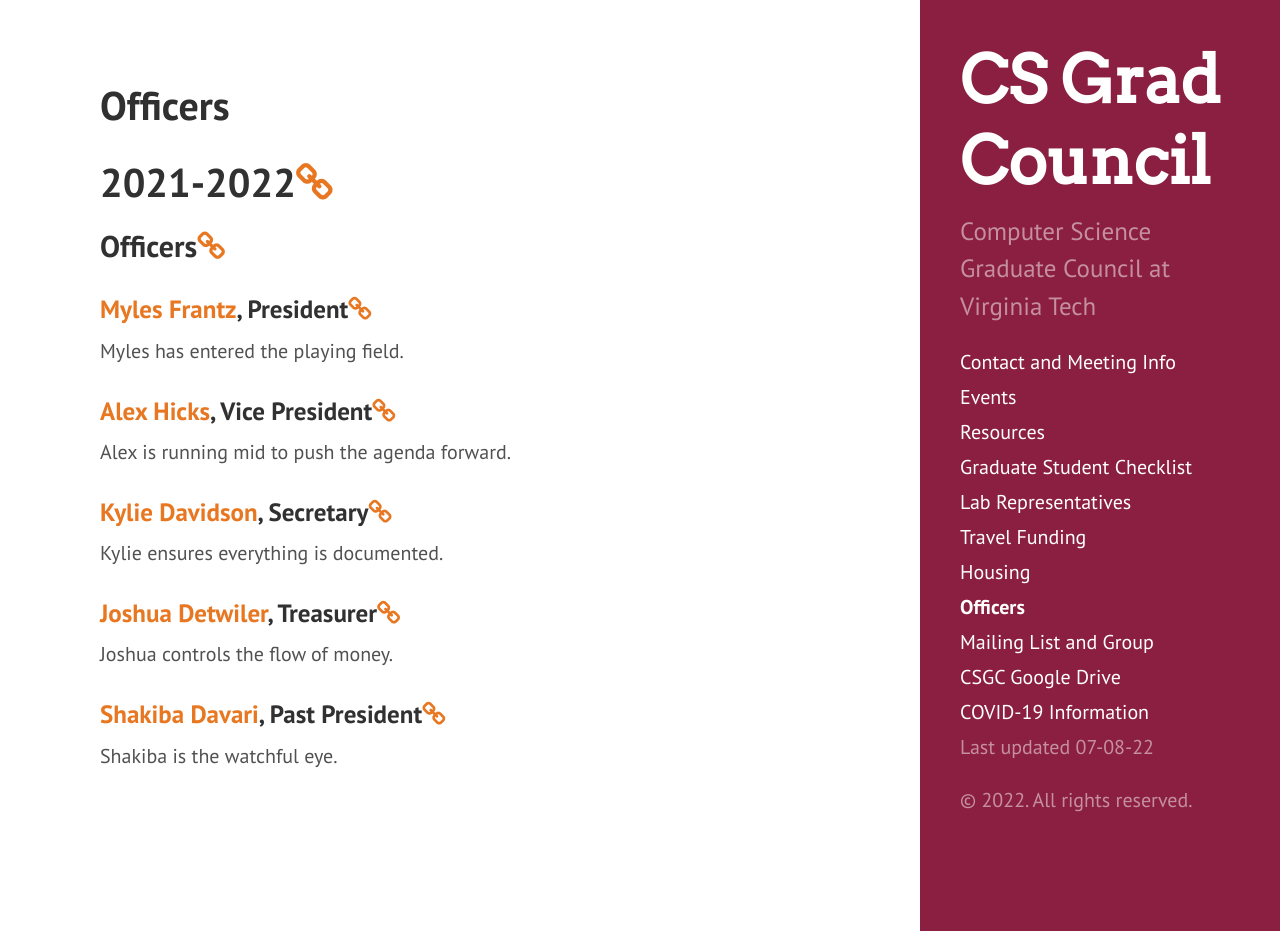
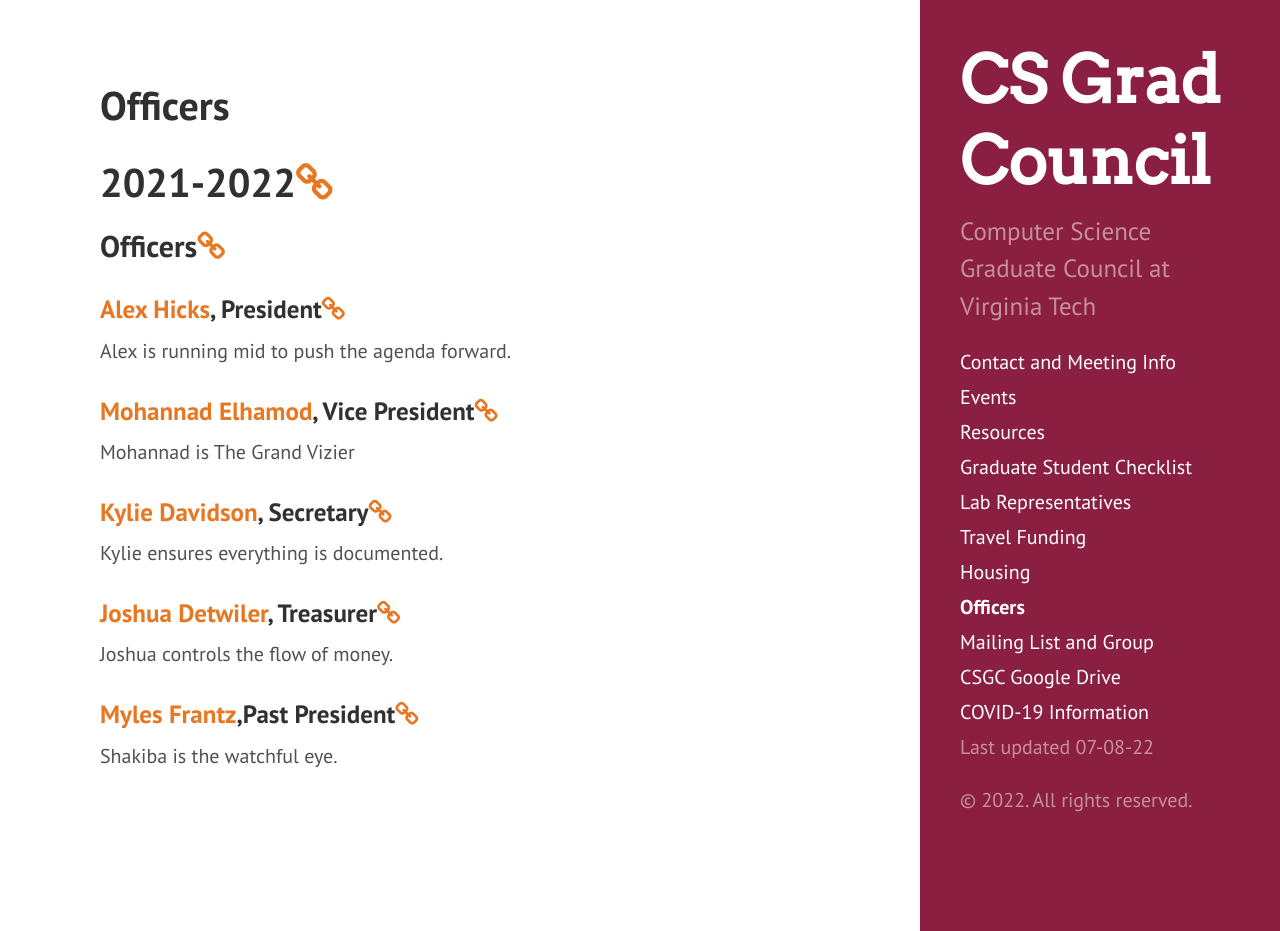
Before and after one commit to CSGraduateCouncil-VirginiaTech/csgc-website, a Jekyll site: the page built from officers.md, in a window 1280 px wide and 931 px high. Built offline with Jekyll 4.4.1, drawn with Linux system fonts in a browser that asks for light colours.

Commit message:
Update officers.md

```diff
--- a/officers.md
+++ b/officers.md
@@ -8,13 +8,14 @@
 
 ## <a name="Officers"></a>Officers<a href="#Officers"><i class="fa fa-link" aria-hidden="true"></i></a>
 
-###  <a name="Myles">[Myles Frantz](https://franceme.github.io), President<a href="#Myles"><i class="fa fa-link" aria-hidden="true"></i></a>
 
-Myles has entered the playing field.
-
-### <a name="Alex">[Alex Hicks](https://awhicks.github.io), Vice President<a href="#Alex"><i class="fa fa-link" aria-hidden="true"></i></a>
+### <a name="Alex">[Alex Hicks](https://awhicks.github.io), President<a href="#Alex"><i class="fa fa-link" aria-hidden="true"></i></a>
 
 Alex is running mid to push the agenda forward.
+
+###  <a name="Mohannad">[Mohannad Elhamod](https://wordpress.cs.vt.edu/elhamod/), Vice President<a href="#Myles"><i class="fa fa-link" aria-hidden="true"></i></a>
+
+Mohannad is The Grand Vizier
 
 ### <a name="Kylie">[Kylie Davidson](https://www.linkedin.com/in/kylie-davidson-96a069101), Secretary<a href="#Kylie"><i class="fa fa-link" aria-hidden="true"></i></a>
 
@@ -24,6 +25,6 @@
 
 Joshua controls the flow of money.
 
-### <a name="Shakiba">[Shakiba Davari](https://sites.google.com/vt.edu/sdavari/home), Past President<a href="#Shakiba"><i class="fa fa-link" aria-hidden="true"></i></a>
+###  <a name="Myles">[Myles Frantz](https://franceme.github.io),Past President<a href="#Myles"><i class="fa fa-link" aria-hidden="true"></i></a>
 
 Shakiba is the watchful eye.
```
